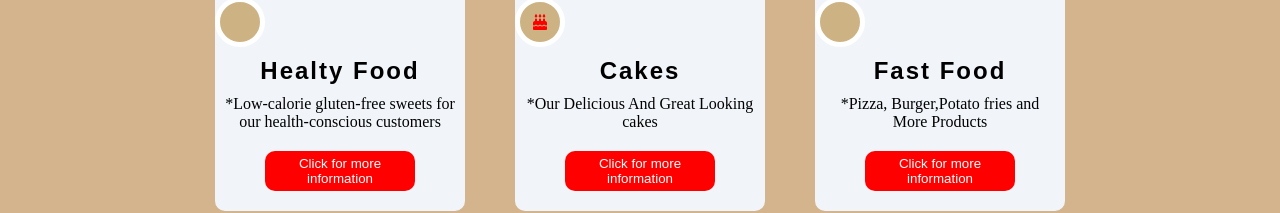
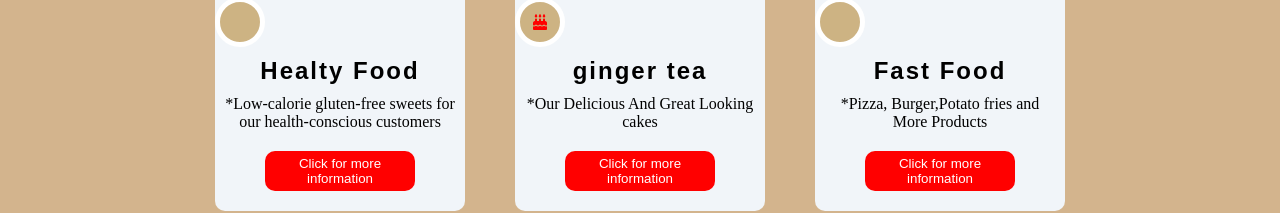
Before and after one commit to Hesenovasenem/GWP101, a plain HTML site: page presentation/index.html in a window 1280 px wide. Shown: the part 978-1191 px from the top of the page. Drawn offline with Linux system fonts and the light colour scheme.

Commit message:
Update index.html

```diff
--- a/presentation/index.html
+++ b/presentation/index.html
@@ -46,7 +46,7 @@
             <div class="indentical">
                 <img src="" alt="" width="200px" height="200px">
                 <div class="icon"><i class="fa-solid fa-cake-candles"></i></div>
-                <h2 class="title">Cakes</h2>
+                <h2 class="title">ginger tea</h2>
                 <p>*Our Delicious And Great Looking cakes</p>
                 <button class="but"><a href="#">Click for more information</a></button>
             </div>
```
